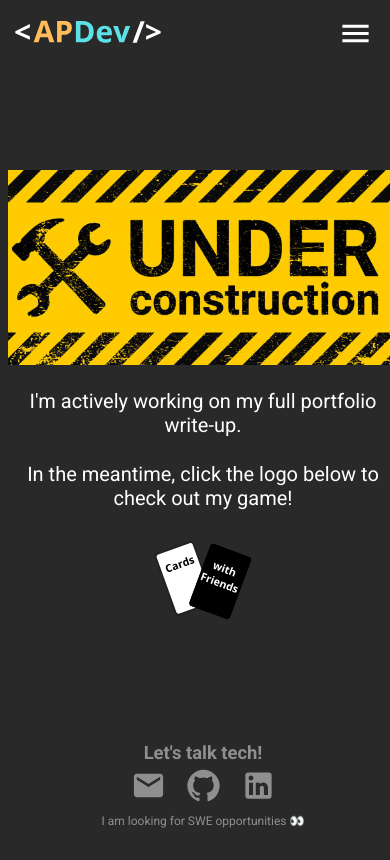
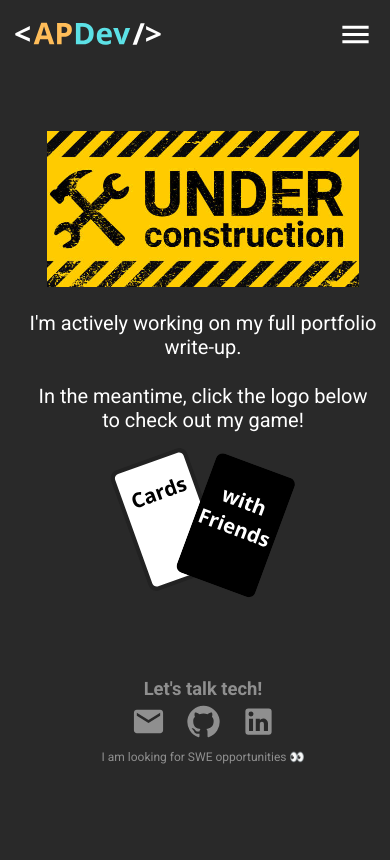
Before and after one commit to mrandypratt/workout-log-client, a React (Create React App) app: page /portfolio/project-v1 in a window 390 px wide. Built offline with nearby package versions, Linux system fonts and the light colour scheme.

Commit message:
Finished Logo Styling and made Mobile-friendly. Updated Resume

```diff
--- a/src/assets/CWFLogo.tsx
+++ b/src/assets/CWFLogo.tsx
@@ -1,17 +1,15 @@
 type LogoPropsType = {
-  format: "mobile" | "desktop"
+  format: "mobile" | "desktop" | "project";
 }
 
-export const CWFLogo = ({format}: LogoPropsType): JSX.Element => {
+export const CWFLogo = (): JSX.Element => {
   return (
     <svg
       className="cwf-logo"
       xmlns="http://www.w3.org/2000/svg"
       xmlnsXlink="http://www.w3.org/1999/xlink"
-      width={format === "mobile" ? "160" : "100"}
       zoomAndPan="magnify"
       viewBox="0 0 375 337.499995"
-      height="100"
       preserveAspectRatio="xMidYMid meet"
       version="1.0"
     >
--- a/src/styles/Home.css
+++ b/src/styles/Home.css
@@ -6,7 +6,7 @@
     "nav"
     "content"
     "footer";
-  grid-template-rows: .1fr 2.6fr .3fr;
+  grid-template-rows: .1fr 1fr .3fr;
   grid-template-columns: 1fr;
   grid-gap: 50px;
   height: 100vh;
--- a/src/styles/Portfolio.css
+++ b/src/styles/Portfolio.css
@@ -77,6 +77,17 @@
   margin-bottom: 5px;
   align-items: center;
 }
+
+.cwf-logo {
+  width: 150px;
+}
+
+@media (max-width: 600px) {
+  .cwf-logo {
+    width: 250px;
+  }
+}
+
 
 .portfolio-summary-container {
   grid-area: summary;
--- a/src/styles/Project.css
+++ b/src/styles/Project.css
@@ -4,7 +4,7 @@
     "nav"
     "content"
     "footer";
-  grid-template-rows: .1fr 3fr .3fr;
+  grid-template-rows: .1fr 1fr .3fr;
   grid-template-columns: 1fr;
   grid-row-gap: 1rem;
   grid-column-gap: 1rem;
@@ -29,11 +29,14 @@
   font-size: 1.25rem;
   margin-bottom: 5px;
   text-align: center;
+  max-width: 90%;
 }
 
 .message-cta {
   font-size: 1.25rem;
+  margin-bottom: 5px;
   text-align: center;
+  max-width: 90%;
 }
 
 .project-link:hover {
@@ -41,9 +44,25 @@
 }
 
 .picture-container {
-  max-width: 500px;
+  max-width: 450px;
 }
 
 .picture {
   max-width: 100%;
 }
+
+.cwf-logo {
+  width: 250px;
+}
+
+@media (max-width: 600px) {
+  .cwf-logo {
+    width: 190px;
+  }
+}
+
+@media (max-width: 600px) {
+  .picture-container {
+    max-width: 80%;
+  }
+}
--- a/src/views/Home.tsx
+++ b/src/views/Home.tsx
@@ -47,12 +47,6 @@ export const Home = () => {
 
 
         </div>
-          {/* <h1>Hello! &#128075;</h1> */}
-          {/* <p>My name is <b className="orange-pop">Andy Pratt</b> and I am a <b className="blue-pop">Full-Stack Developer</b>.</p> */}
-
-        {/* <div className="profile-pic-container">
-          <img className="profile-pic" src={require("../assets/Profile.jpeg")} alt="<APDev/>"></img>
-        </div> */}
 
       </div>
 
--- a/src/views/Portfolio.tsx
+++ b/src/views/Portfolio.tsx
@@ -16,7 +16,7 @@ export const Portfolio = () => {
           <h1 className="portfolio-header">
               Cards with Friends
           </h1>
-          <CWFLogo format="desktop"/>
+          <CWFLogo/>
         </a>
 
         <div className="portfolio-summary-container">
--- a/src/views/Project.tsx
+++ b/src/views/Project.tsx
@@ -21,7 +21,7 @@ export const Project = () => {
         <p className="message-cta">In the meantime, click the logo below to check out my game!</p>
 
         <a className="project-link" href="http://www.cardswithfriendsgame.com" target="_blank" rel="noreferrer">
-          <CWFLogo format="desktop"/>
+          <CWFLogo/>
         </a>
 
       </div>
```
Also changed, not shown: 1 other file (tests, documents, lock files or other folders).
